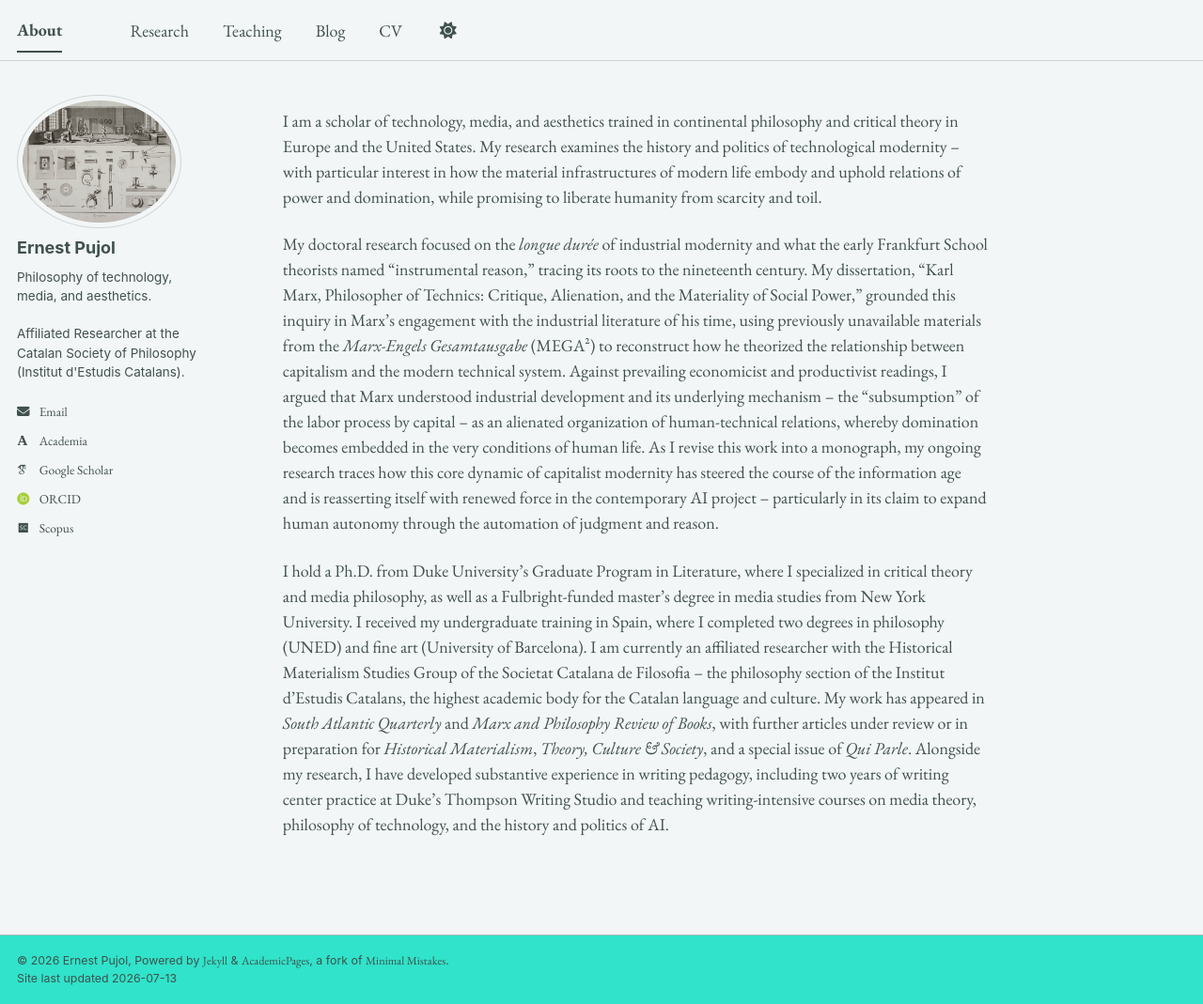
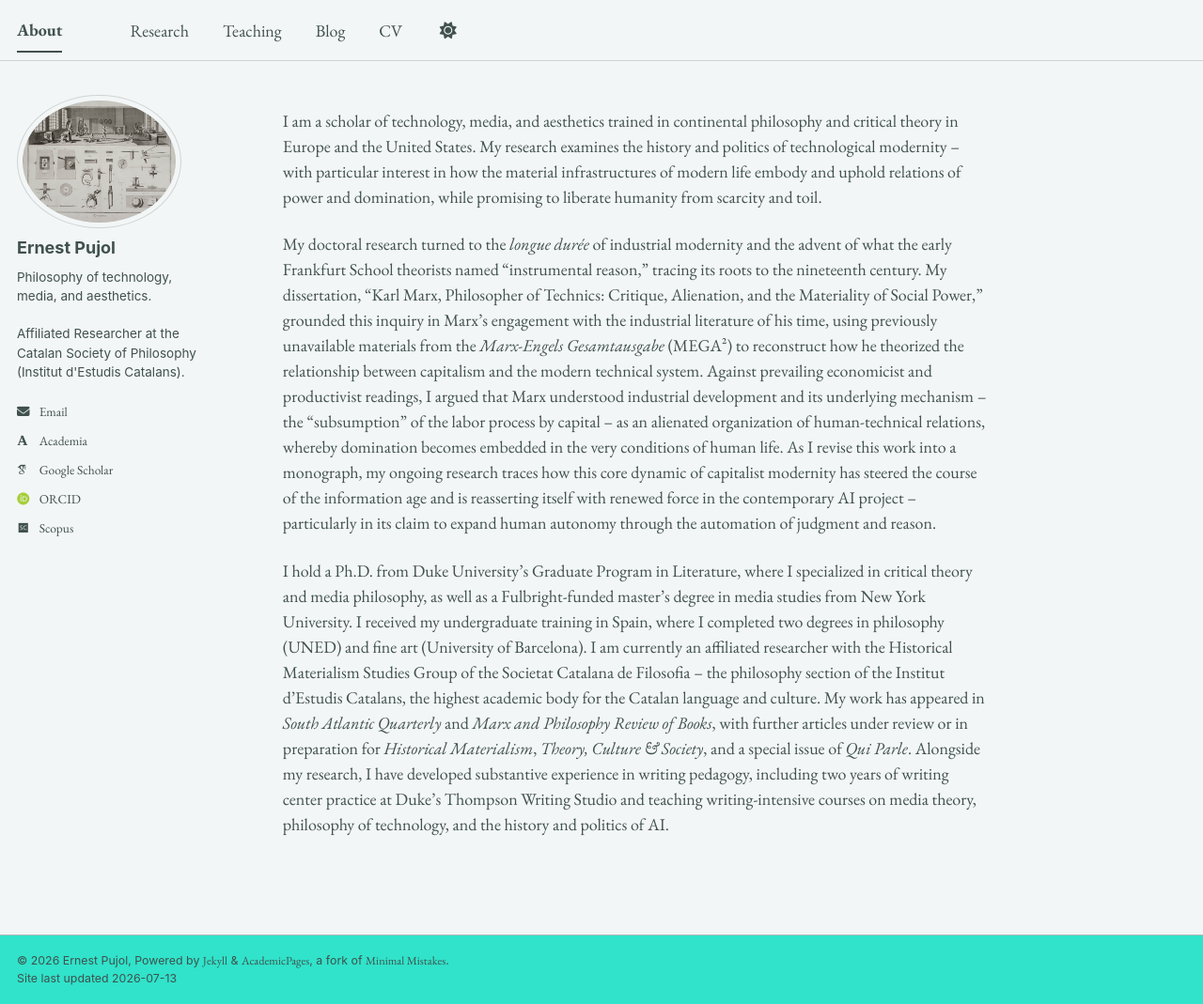
Before and after one commit to epujol90/epujol90.github.io, a Jekyll site: the page built from _pages/about.md, in a window 1280 px wide and 1069 px high. Shown: the whole window at 94% size. Built offline with Jekyll 4.4.1, drawn with Linux system fonts in a browser that asks for light colours; some web fonts are replaced; a script bundle is joined from its source files by our own code; library files that are not in the unit come from our copies.

Commit message:
Update about.md

```diff
--- a/_pages/about.md
+++ b/_pages/about.md
@@ -8,6 +8,6 @@ redirect_from:
 ---
 I am a scholar of technology, media, and aesthetics trained in continental philosophy and critical theory in Europe and the United States. My research examines the history and politics of technological modernity -- with particular interest in how the material infrastructures of modern life embody and uphold relations of power and domination, while promising to liberate humanity from scarcity and toil.
 
-My doctoral research focused on the _longue durée_ of industrial modernity and what the early Frankfurt School theorists named "instrumental reason," tracing its roots to the nineteenth century. My dissertation, “Karl Marx, Philosopher of Technics: Critique, Alienation, and the Materiality of Social Power,” grounded this inquiry in Marx’s engagement with the industrial literature of his time, using previously unavailable materials from the _Marx-Engels Gesamtausgabe_ (MEGA²) to reconstruct how he theorized the relationship between capitalism and the modern technical system. Against prevailing economicist and productivist readings, I argued that Marx understood industrial development and its underlying mechanism -- the "subsumption" of the labor process by capital -- as an alienated organization of human-technical relations, whereby domination becomes embedded in the very conditions of human life. As I revise this work into a monograph, my ongoing research traces how this core dynamic of capitalist modernity has steered the course of the information age and is reasserting itself with renewed force in the contemporary AI project -- particularly in its claim to expand human autonomy through the automation of judgment and reason.
+My doctoral research turned to the _longue durée_ of industrial modernity and the advent of what the early Frankfurt School theorists named "instrumental reason," tracing its roots to the nineteenth century. My dissertation, “Karl Marx, Philosopher of Technics: Critique, Alienation, and the Materiality of Social Power,” grounded this inquiry in Marx’s engagement with the industrial literature of his time, using previously unavailable materials from the _Marx-Engels Gesamtausgabe_ (MEGA²) to reconstruct how he theorized the relationship between capitalism and the modern technical system. Against prevailing economicist and productivist readings, I argued that Marx understood industrial development and its underlying mechanism -- the "subsumption" of the labor process by capital -- as an alienated organization of human-technical relations, whereby domination becomes embedded in the very conditions of human life. As I revise this work into a monograph, my ongoing research traces how this core dynamic of capitalist modernity has steered the course of the information age and is reasserting itself with renewed force in the contemporary AI project -- particularly in its claim to expand human autonomy through the automation of judgment and reason.
 
 I hold a Ph.D. from Duke University’s Graduate Program in Literature, where I specialized in critical theory and media philosophy, as well as a Fulbright-funded master’s degree in media studies from New York University. I received my undergraduate training in Spain, where I completed two degrees in philosophy (UNED) and fine art (University of Barcelona). I am currently an affiliated researcher with the Historical Materialism Studies Group of the Societat Catalana de Filosofia -- the philosophy section of the Institut d’Estudis Catalans, the highest academic body for the Catalan language and culture. My work has appeared in _South Atlantic Quarterly_ and _Marx and Philosophy Review of Books_, with further articles under review or in preparation for _Historical Materialism_, _Theory, Culture & Society_, and a special issue of _Qui Parle_. Alongside my research, I have developed substantive experience in writing pedagogy, including two years of writing center practice at Duke’s Thompson Writing Studio and teaching writing-intensive courses on media theory, philosophy of technology, and the history and politics of AI.
```
